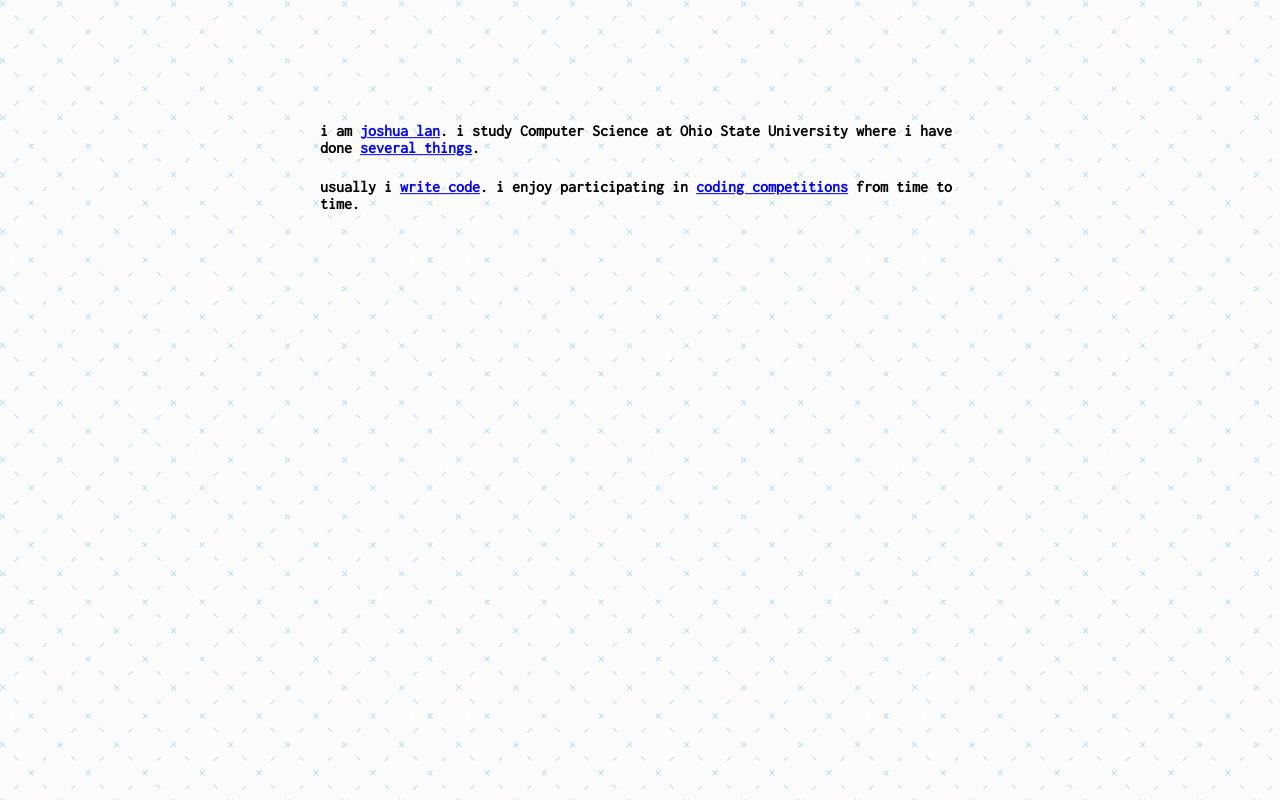
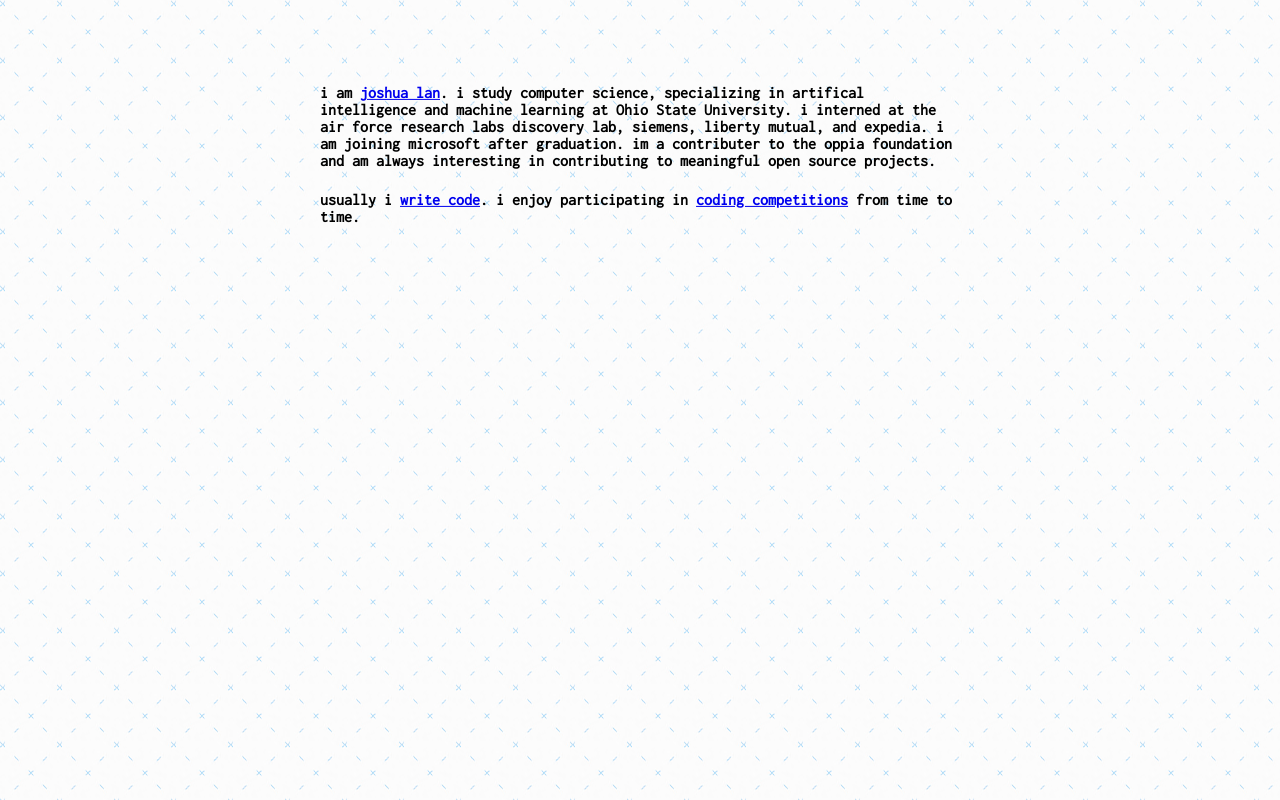
Before and after one commit to LanJosh/LanJosh.github.io, a plain HTML site: page index.html in a window 1280 px wide. Drawn offline with Linux system fonts and the light colour scheme.

Commit message:
Update blurb

```diff
--- a/index.html
+++ b/index.html
@@ -11,7 +11,7 @@
 <body>
 
   <div class="center">
-    <h4 class="text-font">i am <a href="http://twitter.com/lan_josh">joshua lan</a>. i study Computer Science at Ohio State University where i have done <a href="http://linkedin.com/in/joshlan">several things</a>.</h4>
+    <h4 class="text-font">i am <a href="http://twitter.com/lan_josh">joshua lan</a>. i study computer science, specializing in artifical intelligence and machine learning at Ohio State University. i interned at the air force research labs discovery lab, siemens, liberty mutual, and expedia. i am joining microsoft after graduation. im a contributer to the oppia foundation and am always interesting in contributing to meaningful open source projects.</h4>
 
     <h4 class="text-font">usually i <a href="http://github.com/LanJosh">write code</a>. i enjoy participating in <a href="http://hackerrank.com/mundred">coding competitions</a> from time to time.</h4>
 
```
